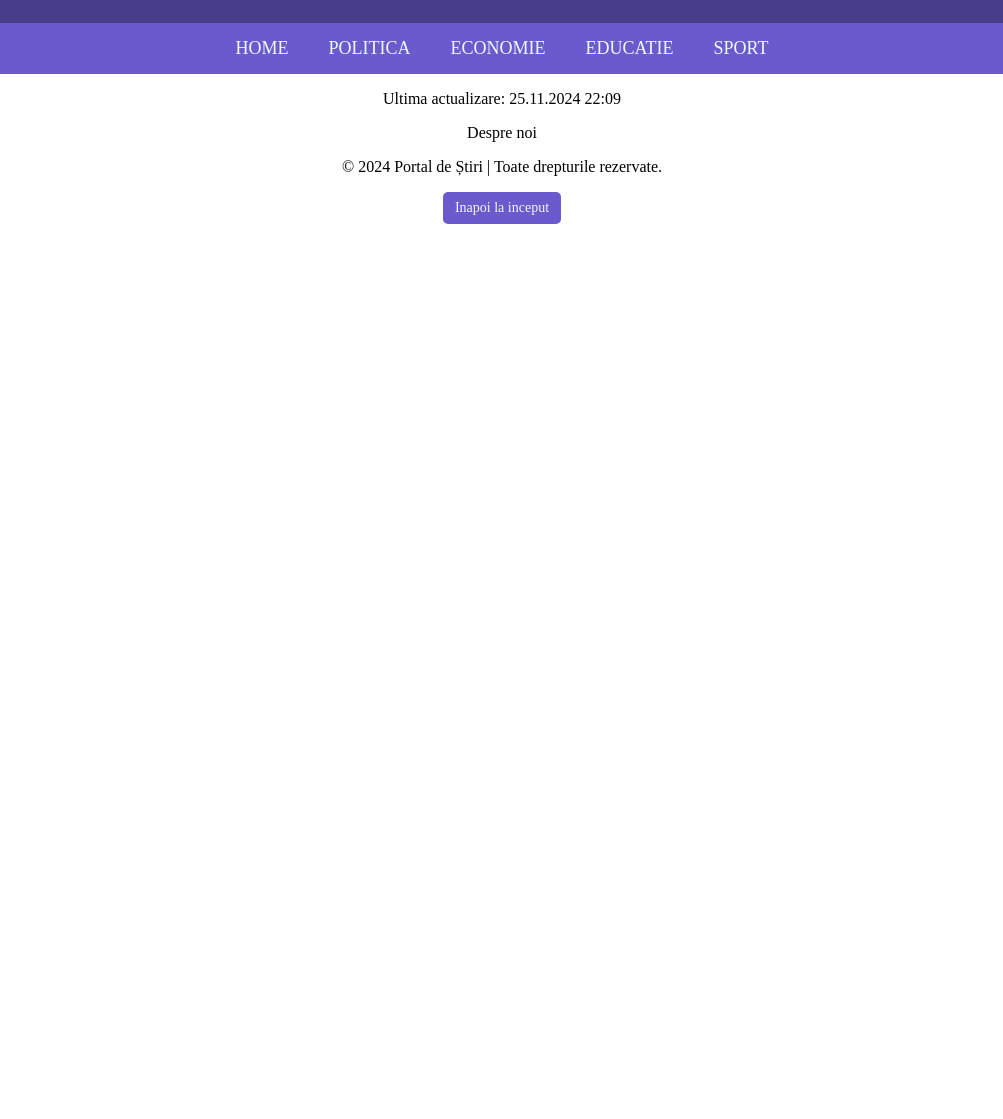
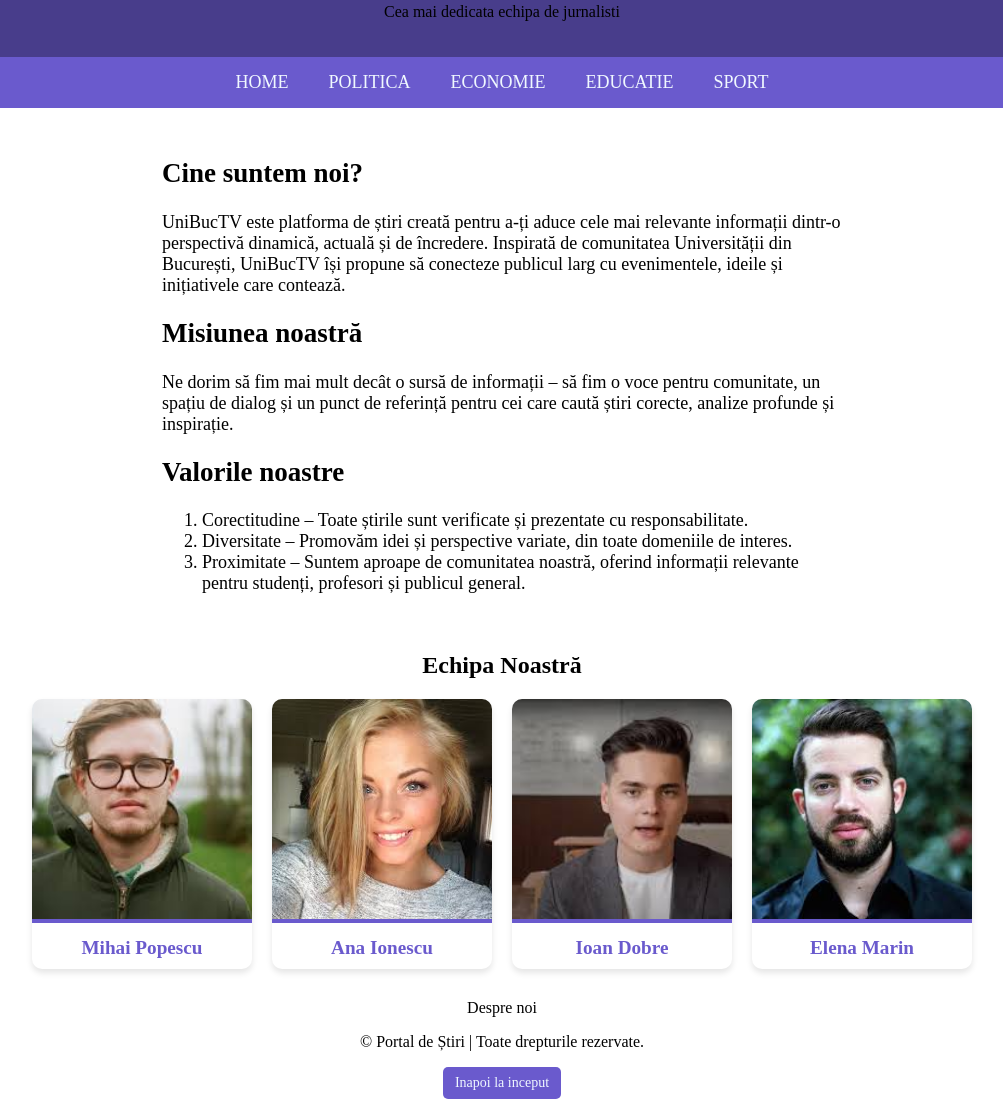
Before and after one commit to mihaigpavel/ProiectTehWeb, a plain HTML site: page pagina5.html in a window 1280 px wide. Shown: the part 97-1216 px from the top of the page, without its empty margins (138-1141 px from the left). Before the commit the page ends 800 px from the top, so only its background shows below. Drawn offline with Linux system fonts and the light colour scheme.

Commit message:
update 4.0 pagina despre noi

```diff
--- /dev/null
+++ b/desprenoi.css
@@ -0,0 +1,77 @@
+
+
+.articol1{
+    margin-left: 300px;
+    margin-right: 300px;
+    font-size: 18px;
+}
+
+
+.container1 {
+    max-width: 1200px;
+    margin: 0 auto;
+    padding: 20px;
+}
+.echipa {
+    text-align: center;
+}
+
+.echip h2 {
+    font-size: 2rem;
+    margin-bottom: 30px;
+    color: #333;
+}
+
+.membriechipa {
+    display: flex;
+    justify-content: center;
+    gap: 20px;
+    flex-wrap: wrap;
+}
+
+.om {
+    position: relative;
+    width: 220px;
+    text-align: center;
+    background-color: #fff;
+    border-radius: 10px;
+    overflow: hidden;
+    box-shadow: 0 4px 6px rgba(0, 0, 0, 0.1);
+    transition: transform 0.3s;
+}
+
+.om:hover {
+    transform: translateY(-5px);
+}
+
+.om img {
+    width: 100%;
+    height: 220px;
+    object-fit: cover;
+    border-bottom: 4px solid slateblue;
+}
+
+.om h3 {
+    font-size: 1.2rem;
+    margin: 10px 0;
+    color: slateblue;
+}
+
+.text {
+    position: absolute;
+    bottom: -100%;
+    left: 0;
+    width: 100%;
+    background: rgba(106, 90, 205, 0.8);
+    color: #fff;
+    text-align: center;
+    font-size: 0.9rem;
+    line-height: 1.4;
+    padding: 15px;
+    box-sizing: border-box;
+    transition: bottom 0.3s ease-in-out;
+}
+
+.om:hover .text {
+    bottom: 0;
+}
--- a/pagina5.html
+++ b/pagina5.html
@@ -1,20 +1,19 @@
 <!DOCTYPE html>
-
 <html lang="ro">
 
 <head>
+    <meta charset="UTF-8">
     <meta name="viewport" content="width=device-width, initial-scale=1.0">
-    <title>
-    UniBucTV - Despre noi
-    </title>
+    <title>Despre Noi - UniBucTV</title>
+    <link rel="stylesheet" href="desprenoi.css">
     <link rel="stylesheet" href="index.css">
-    <script src="index.js"></script>
+    <link rel="stylesheet" href="pagina6.css">
 </head>
 
 <body>
     <header id="inceput">
-        <h1>Despre noi</h1>
-        <p></p>
+        <h1>Stirile UniBucTV</h1>
+        <p>Cea mai dedicata echipa de jurnalisti</p>
     </header>
     <nav>
         <ul>
@@ -24,15 +23,75 @@
             <li> <a href="pagina3.html">EDUCATIE</a></li>
             <li> <a href="pagina4.html">SPORT</a></li>
         </ul>
-    </nav>
+    </nav>>
+    <article class="articol1">
+        <h2>Cine suntem noi?</h2>
+        <p>UniBucTV este platforma de știri creată pentru a-ți aduce cele mai relevante informații dintr-o perspectivă
+            dinamică, actuală și de încredere. Inspirată de comunitatea Universității din București, UniBucTV își
+            propune să conecteze publicul larg cu evenimentele, ideile și inițiativele care contează.
+        </p>
+    </article>
+    <article class="articol1">
+        <h2>Misiunea noastră</h2>
+        <p>Ne dorim să fim mai mult decât o sursă de informații – să fim o voce pentru comunitate, un spațiu de dialog
+            și un
+            punct de referință pentru cei care caută știri corecte, analize profunde și inspirație.
+        </p>
+    </article>
+    <article class="articol1">
+        <h2>Valorile noastre</h2>
+        <ol>
+            <li>Corectitudine – Toate știrile sunt verificate și prezentate cu responsabilitate.</li>
+            <li>
+                Diversitate – Promovăm idei și perspective variate, din toate domeniile de interes.
+            </li>
+            <li>Proximitate – Suntem aproape de comunitatea noastră, oferind informații relevante pentru studenți,
+                profesori și publicul general.</li>
+        </ol>
+    </article>
+    <div class="container1">
+        <section class="echipa">
+            <h2>Echipa Noastră</h2>
+            <div class="membriechipa">
+                <div class="om">
+                    <img src="pers1.jpg" alt="Mihai Popescu">
+                    <h3>Mihai Popescu</h3>
+                    <div class="text">
+                        <p>Redactor șef cu 10 ani experiență în jurnalism, pasionat de știri economice și analize
+                            depiață.</p>
+                    </div>
+                </div>
+                <div class="om">
+                    <img src="pers2.jpg" alt="Ana Ionescu">
+                    <h3>Ana Ionescu</h3>
+                    <div class="text">
+                        <p>Jurnalist specializat în politică internațională, oferind perspective globale cititorilor
+                            noștri.</p>
+                    </div>
+                </div>
+                <div class="om">
+                    <img src="pers3.jpg" alt="Ioan Dobre">
+                    <h3>Ioan Dobre</h3>
+                    <div class="text">
+                        <p>Fotoreporter experimentat, surprinzând momentele care fac diferența în poveștile noastre.
+                        </p>
+                    </div>
+                </div>
+                <div class="om">
+                    <img src="pers4.jpg" alt="Elena Marin">
+                    <h3>Elena Marin</h3>
+                    <div class="text">
+                        <p>Expertă în tehnologie, analizând impactul noilor inovații asupra societății și economiei.
+                        </p>
+                    </div>
+                </div>
+            </div>
+        </section>
+    </div>
 
     <footer>
-        <p>Ultima actualizare:
-            <script>document.write(getDataUltimaActualizare())</script>
-        </p>
         <a class="nedecorata" href="pagina5.html">Despre noi</a>
-        <p>&copy;
-            <script>document.write(getAnCurent())</script> Portal de Știri | Toate drepturile rezervate.
+        <p>&copy; Portal de Știri | Toate drepturile rezervate.
         </p>
         <a class="linkFooter" href="#inceput">Inapoi la inceput</a>
     </footer>
```
Also changed, not shown: pagina6.css (+3 -4 lines), pers1.jpg (added), pers2.jpg (added), pers3.jpg (added), pers4.jpg (added).
